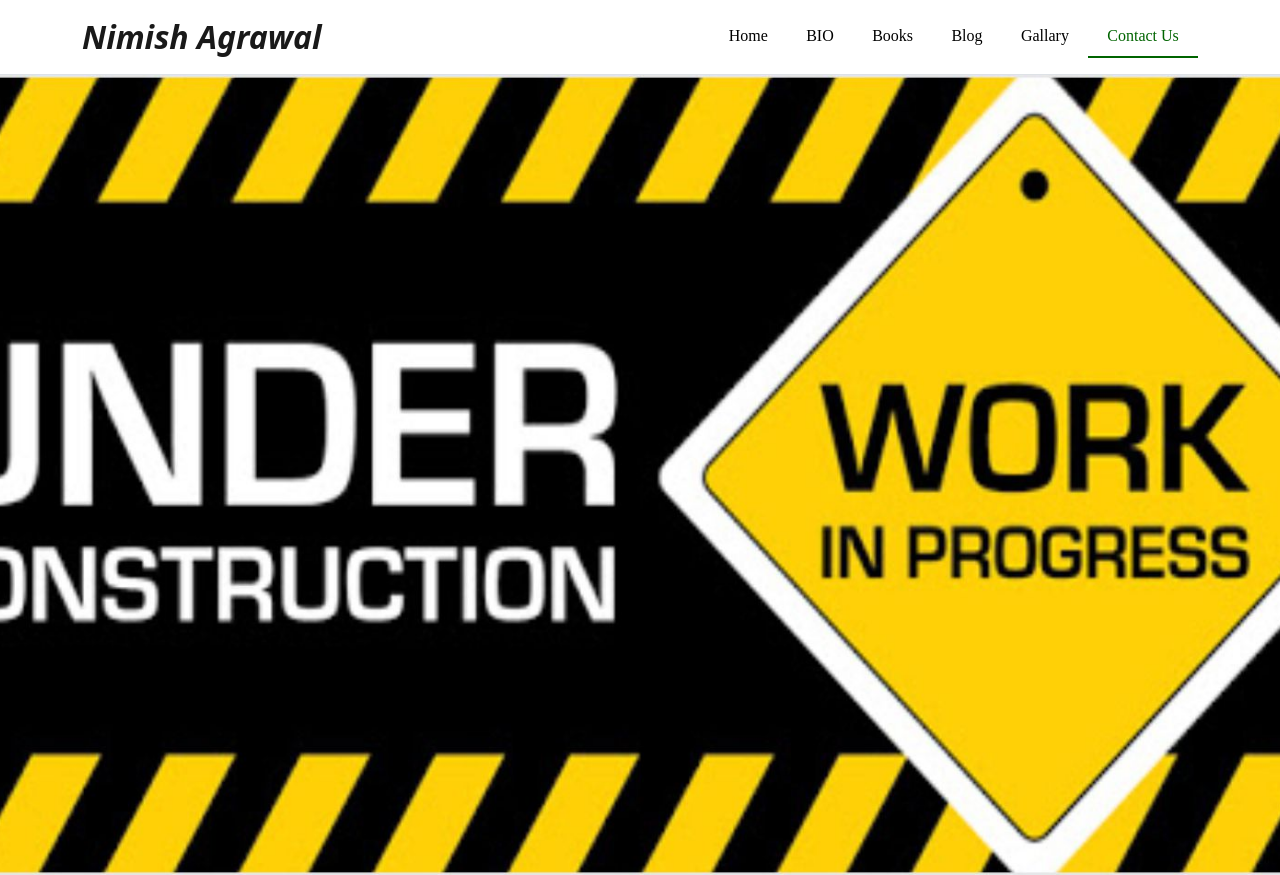
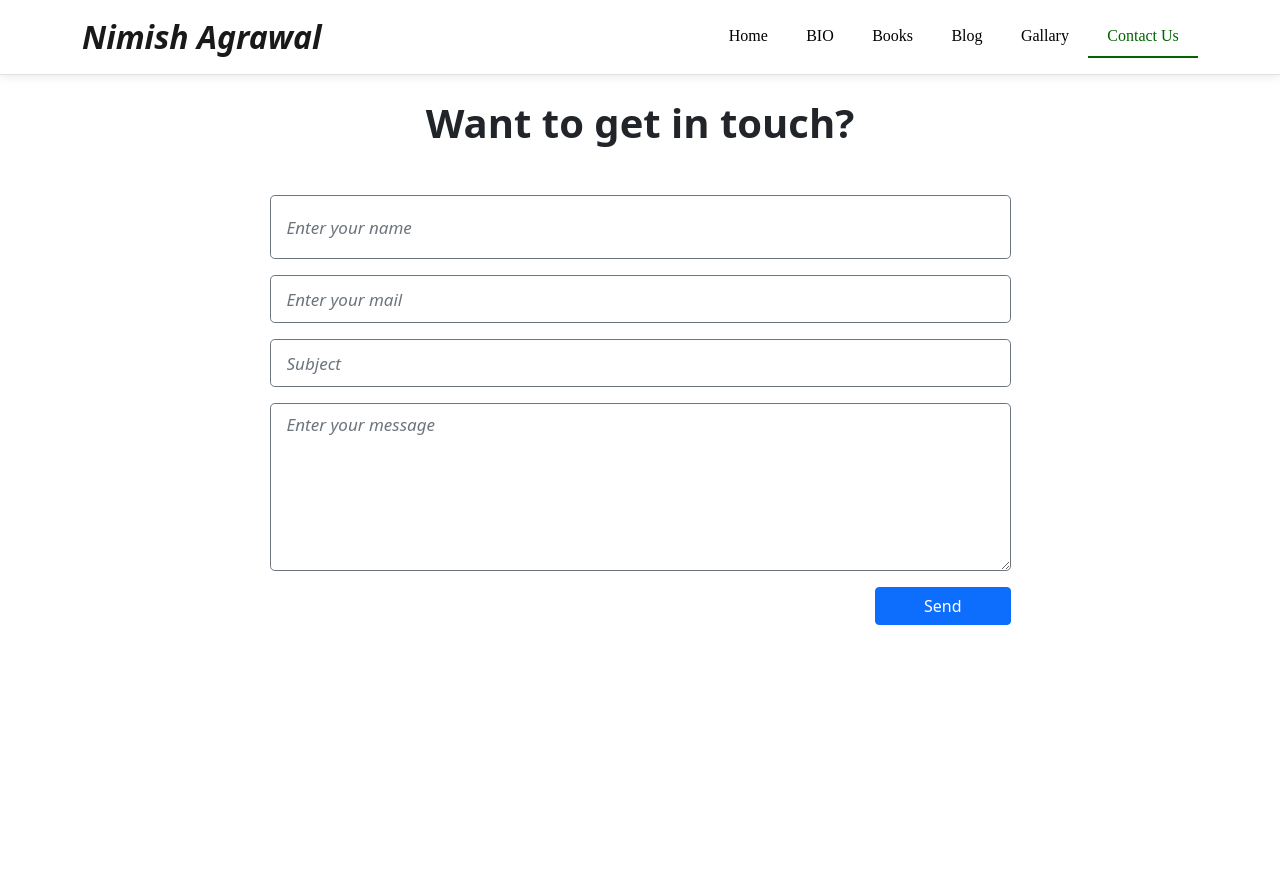
Before and after one commit to ajaydewangan215/nimishagrawal.in, a React (Create React App) app: page /contact in a window 1280 px wide. Built offline with nearby package versions, Linux system fonts and the light colour scheme.

Commit message:
update contact form

```diff
--- a/src/App.css
+++ b/src/App.css
@@ -117,4 +117,8 @@
     #bio-content img {
         margin-top: 15%;
     }
+
+    #contact .contacts-main {
+        width: 100% !important;
+    }
 }
--- a/src/App.js
+++ b/src/App.js
@@ -6,7 +6,7 @@ import Navbar from './Navbar';
 import Home from './Home';
 import Bio from './Bio';
 // import Books from './Books';
-// import Contact from './Contact';
+import Contact from './Contact';
 import Blog from './Blog';
 // import Error from './Error';
 import './App.css';
@@ -19,7 +19,7 @@ function App() {
         <Route exact path="/" component={Home} />
         <Route exact path="/bio" component={Bio}  />
         <Route exact path="/books" component={Blog}  />
-        <Route exact path="/contact" component={Blog} />
+        <Route exact path="/contact" component={Contact} />
         <Route exact path="/blog" component={Blog} />
         <Route exact path="/gallary" component={Blog} />
         <Route component={Home} />
--- a/src/Contact.jsx
+++ b/src/Contact.jsx
@@ -1,41 +1,88 @@
-import React from 'react';
-import { Link } from "react-router-dom";
+import React, { useState } from 'react';
+// import { Link } from "react-router-dom";
 
 const Contact = () => {
+
+    const [state, setState] = useState({
+        name: "",
+        email: "",
+        subject: "",
+        message: ""
+      });
+
+    const inputEvent = (e) => {
+        const { name, value } = e.target;
+
+        setState( (preVal) => {
+          return {
+            ...preVal,
+            [ name ]: value,
+          };
+        });
+    };
+
+    const submitAction = e => {
+        e.preventDefault();
+        alert(`Hi ${state.name} you'r email is ${state.email} and Message: ${state.message}`);
+      };
     return (
         <>
-            <section id="books-content" className="position-relative vh-100">
-                <div className="h-100 d-flex align-items-center justify-content-center">
-                <div className="container">
-                        <div className="row">
-                            <div className="col-md-12">
-                                <div className="text-center">
-                                    <h2 className="coming-soon-title text-primary">We are coming soon</h2>
-                                    <h6 className="text-dark text-uppercase">Lets Join and work with us</h6>
-                                    <p className="text-dark">You have to join for the latest update. </p>
-                                    <form className="form-inline justify-content-center py-4">
-                                        <label>
-                                            <div className="input-group mb-3">
-                                                <input type="text" className="form-control bg-white" placeholder="Enter your email...."  />
-                                                <button className="btn btn-primary" type="button" id="button-addon2">Button</button>
-                                            </div>
-                                        </label>
-                                    </form>
-                                    <div className="mt-2">
-                                        <Link
-                                            to="/"
-                                            className="btn btn-primary btn-round m-1 rounded-pill"
-                                            aria-current="page">Go to Home
-                                        </Link>
-                                    </div>
-                                    <div className="mt-4">
-                                        <p className="">Copyright © 2021 Nimish Agrawal | All rights reserved.</p>
-                                    </div>
-                                </div>
+            <section id="contact" className="position-relative vh-100">
+                <div className="container py-4 text-md-center text-lg-center">
+                    <div className="contacts-main w-75 mx-auto px-md-5 px-lg-5">
+                        <div className="title-section">
+                            <h1 className="mb-md-5 mb-4 fw-bold text-sm-center">Want to get in touch?</h1>
+                        </div>
+                        <form id="contact-form" method="POST" onSubmit={submitAction}>
+                            <div className="form-group my-3">
+                                <input
+                                    type="text"
+                                    name="name"
+                                    onChange={inputEvent}
+                                    value={state.name}
+                                    className="form-control form-control-lg shadow-none border border-secondary p-3"
+                                    placeholder="Enter your name"
+                                    required=""
+                                />
                             </div>
-                        </div>
-                        </div>
+                            <div className="form-group my-3">
+                                <input
+                                    type="email"
+                                    name="email"
+                                    onChange={inputEvent}
+                                    value={state.email}
+                                    className="form-control form-control-lg shadow-none border border-secondary"
+                                    placeholder="Enter your mail"
+                                />
+                            </div>
+
+                            <div className="form-group my-3">
+                                <input
+                                    type="text"
+                                    name="subject"
+                                    onChange={inputEvent}
+                                    value={state.subject}
+                                    className="form-control form-control-lg shadow-none border border-secondary"
+                                    placeholder="Subject"
+                                />
+                            </div>
+                            <div className="form-group my-3">
+                                <textarea
+                                    name="message"
+                                    onChange={inputEvent}
+                                    value={state.message}
+                                    className="form-control form-control-lg shadow-none border border-secondary"
+                                    placeholder="Enter your message"
+                                    rows="5" >
+                                </textarea>
+                            </div>
+                            <div className="text-end">
+                                <button className="btn-primary btn px-5">Send</button>
+                            </div>
+                        </form>
+
                     </div>
+                </div>
             </section>
         </>
     );
--- a/src/Home.jsx
+++ b/src/Home.jsx
@@ -38,11 +38,6 @@ const Home = () => {
                             <img src={fb} alt="facebook" className="img-fluid" />
                         </a>
                     </li>
-                    {/* <li>
-                        <a href="#!" className="shadow-lg">
-                            <img src={twitter} alt="twitter" className="img-fluid" />
-                        </a>
-                    </li> */}
                     <li>
                         <a href="https://api.instagram.com/v1/users/ajay.dewangan.33821" target="_blank" rel="noreferrer" className="shadow-lg">
                             <img src={insta} alt="instagram" className="img-fluid" />
--- a/src/index.css
+++ b/src/index.css
@@ -7,3 +7,16 @@ body {
   -moz-osx-font-smoothing: grayscale;
   height: 100%;
 }
+
+/* placeholder */
+::-webkit-input-placeholder  {
+	color: rgb(211, 207, 207);
+  font-style: italic;
+  font-size: 85%;
+}
+input:-moz-placeholder,
+textarea:-moz-placeholder{
+	color: rgb(218, 214, 214);
+  font-style: italic;
+  font-size: 85%;
+}
```
Also changed, not shown: 1 other file (tests, documents, lock files or other folders).
